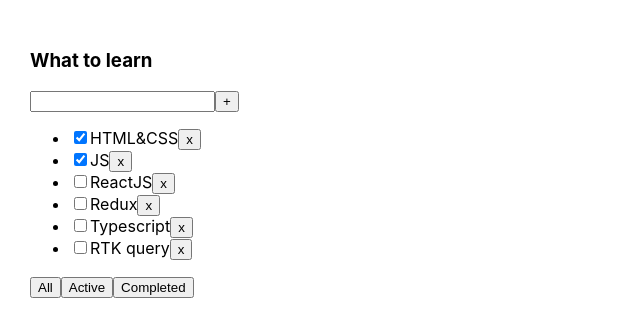
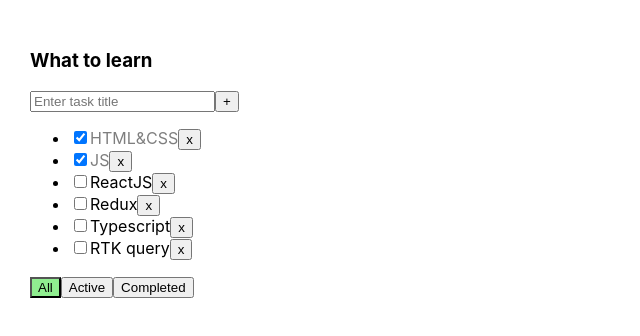
Before and after one commit to vVictoRras/ToDoList, a React (Vite) app: page / in a window 1280 px wide. Shown: the top 336 px of the page, without its empty margins (0-640 px from the left). Built offline with nearby package versions, Linux system fonts and the light colour scheme.

Commit message:
add trim() and onChange

```diff
--- a/src/App.css
+++ b/src/App.css
@@ -6,3 +6,17 @@
 .app > div {
   margin-right: 50px;
 }
+.error {
+  border: red 1px solid;
+}
+
+.error-message {
+  color: red;
+}
+
+.active-filter {
+  background-color: lightgreen;
+}
+.is-done {
+  opacity: 0.5;
+}
--- a/src/App.tsx
+++ b/src/App.tsx
@@ -26,8 +26,6 @@
         {id: v1(), title: 'Typescript', isDone: false},
         {id: v1(), title: 'RTK query', isDone: false},
     ])
-    console.log(tasks)
-    console.log(...tasks)
 
     const deleteTask = (taskId: string) => {
         const filteredTasks = tasks.filter(task => {
@@ -35,12 +33,18 @@
         })
         setTasks(filteredTasks)
     }
-    const addTask = (title:string) => {
-        const newTask:Task = {id: v1(), title, isDone: false}
-        const newTasks= [newTask, ...tasks];
+
+    const addTask = (title: string) => {
+        const newTask: Task = {id: v1(), title, isDone: false}
+        const newTasks = [newTask, ...tasks];
         setTasks(newTasks)
+    }
 
+    const changeTaskStatus = (taskId:string, isDone:boolean) => {
+        const newTasks = tasks.map(t=> t.id===taskId ? {...t, isDone } : t)
+        setTasks(newTasks)
     }
+
 
     let filteredTasks = tasks
     if (filter === 'active') {
@@ -56,7 +60,9 @@
                           tasks={filteredTasks}
                           deleteTask={deleteTask}
                           changeFilter={changeFilter}
-                          addTask={addTask}/>
+                          addTask={addTask}
+                          changeTaskStatus={changeTaskStatus}
+                          activeFilter={filter}/>
         </div>
     )
 }
--- a/src/components/Button.tsx
+++ b/src/components/Button.tsx
@@ -1,8 +1,11 @@
+
+
 type Props = {
     title: string
     onClick?: () => void
+    className?: string
 }
 
-export const Button = ({ title, onClick }: Props) => {
-    return <button onClick={onClick}>{title}</button>
+export const Button = ({ title, onClick,className }: Props) => {
+    return <button className={className} onClick={onClick}>{title}</button>
 }
--- a/src/components/TodolistItem.tsx
+++ b/src/components/TodolistItem.tsx
@@ -8,15 +8,19 @@
     deleteTask: (taskId: string) => void,
     changeFilter: (filter: FilterValues) => void,
     addTask: (title: string) => void,
+    changeTaskStatus: (taskId: string, isDone: boolean) => void,
+    activeFilter: FilterValues
 }
 
 
-export const TodolistItem = ({title, tasks, deleteTask, changeFilter, addTask}: Props) => {
+export const TodolistItem = ({title, tasks, deleteTask, changeFilter, addTask, changeTaskStatus, activeFilter}: Props) => {
 
     const [newTaskTitle, setNewTaskTitle] = useState("");
+    const [error, setError] = useState<string | null>(null);
 
     const changeTaskTitleHandler = (e: ChangeEvent<HTMLInputElement>) => {
         setNewTaskTitle(e.currentTarget.value)
+        setError(null)
     }
 
     const createTaskOnEnterHandler = (event: KeyboardEvent<HTMLInputElement>) => {
@@ -26,34 +30,50 @@
         }
     }
     const addNewTask = () => {
-        addTask(newTaskTitle);
-        setNewTaskTitle("")
+        const trimmedTitle = newTaskTitle.trim()
+        if (trimmedTitle !== '') {
+            addTask(trimmedTitle)
+            setNewTaskTitle('')
+        } else {
+            setError('Title should not be empty')
+        }
     }
+
     return (
         <div>
             <h3>{title}</h3>
             <div>
-                <input value={newTaskTitle}
+                <input className={error ? 'error' : ''}
+                       value={newTaskTitle}
+                       placeholder="Enter task title"
                        onChange={changeTaskTitleHandler}
                        onKeyPress={createTaskOnEnterHandler}
                 />
                 <button onClick={addNewTask}>+
                 </button>
+                {error && <div className={'error-message'}>{error}</div>}
             </div>
             {tasks.length === 0 ? (
                 <p>Тасок нет</p>
             ) : (
                 <ul>
                     {tasks.map(task => {
-
+                        const changeTaskStatusHandler = (e: ChangeEvent<HTMLInputElement>) => {
+                            const newStatusValue = e.currentTarget.checked
+                            changeTaskStatus(task.id, newStatusValue)
+                            console.log("changeTaskStatus", task.id, newStatusValue)
+                        }
                         const deleteTaskHandler = () => {
                             deleteTask(task.id)
                         }
 
                         return (
                             <li key={task.id}>
-                                <input type="checkbox" checked={task.isDone}/>
-                                <span>{task.title}</span>
+                                <input type="checkbox"
+                                       checked={task.isDone}
+                                       onChange={changeTaskStatusHandler}
+                                />
+                                <span  className={task.isDone ? 'is-done' : ''}>{task.title}</span>
                                 <Button title={'x'} onClick={deleteTaskHandler}/>
                             </li>
                         )
@@ -61,9 +81,15 @@
                 </ul>
             )}
             <div>
-                <Button title={'All'} onClick={() => changeFilter('all')}/>
-                <Button title={'Active'} onClick={() => changeFilter('active')}/>
-                <Button title={'Completed'} onClick={() => changeFilter('completed')}/>
+                <Button className={activeFilter === 'all' ? 'active-filter' : ''}
+                        title={'All'}
+                        onClick={() => changeFilter('all')}/>
+                <Button className={activeFilter === 'active' ? 'active-filter' : ''}
+                        title={'Active'}
+                        onClick={() => changeFilter('active')}/>
+                <Button className={activeFilter === 'completed' ? 'active-filter' : ''}
+                        title={'Completed'}
+                        onClick={() => changeFilter('completed')}/>
             </div>
         </div>
     )
```
